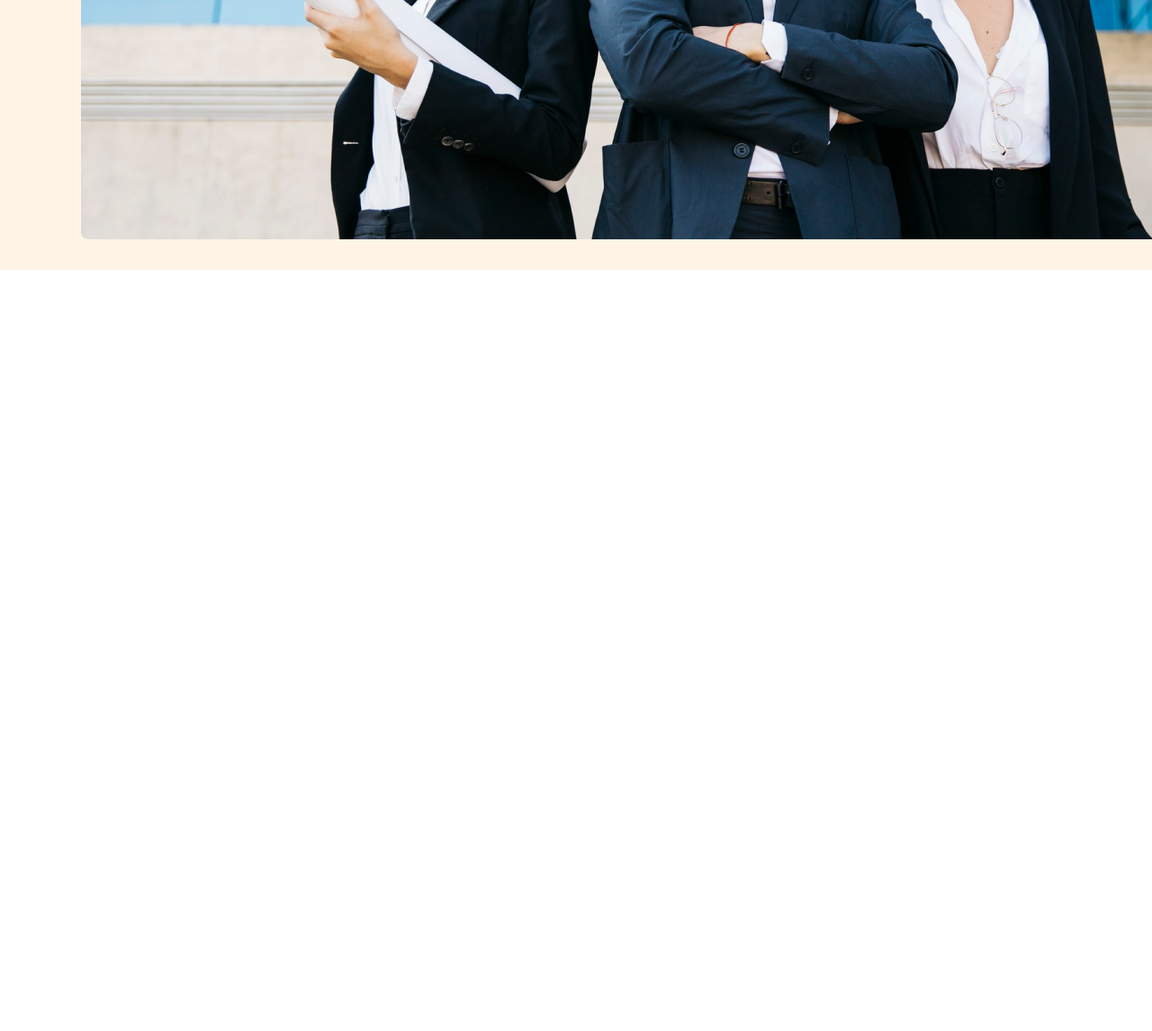
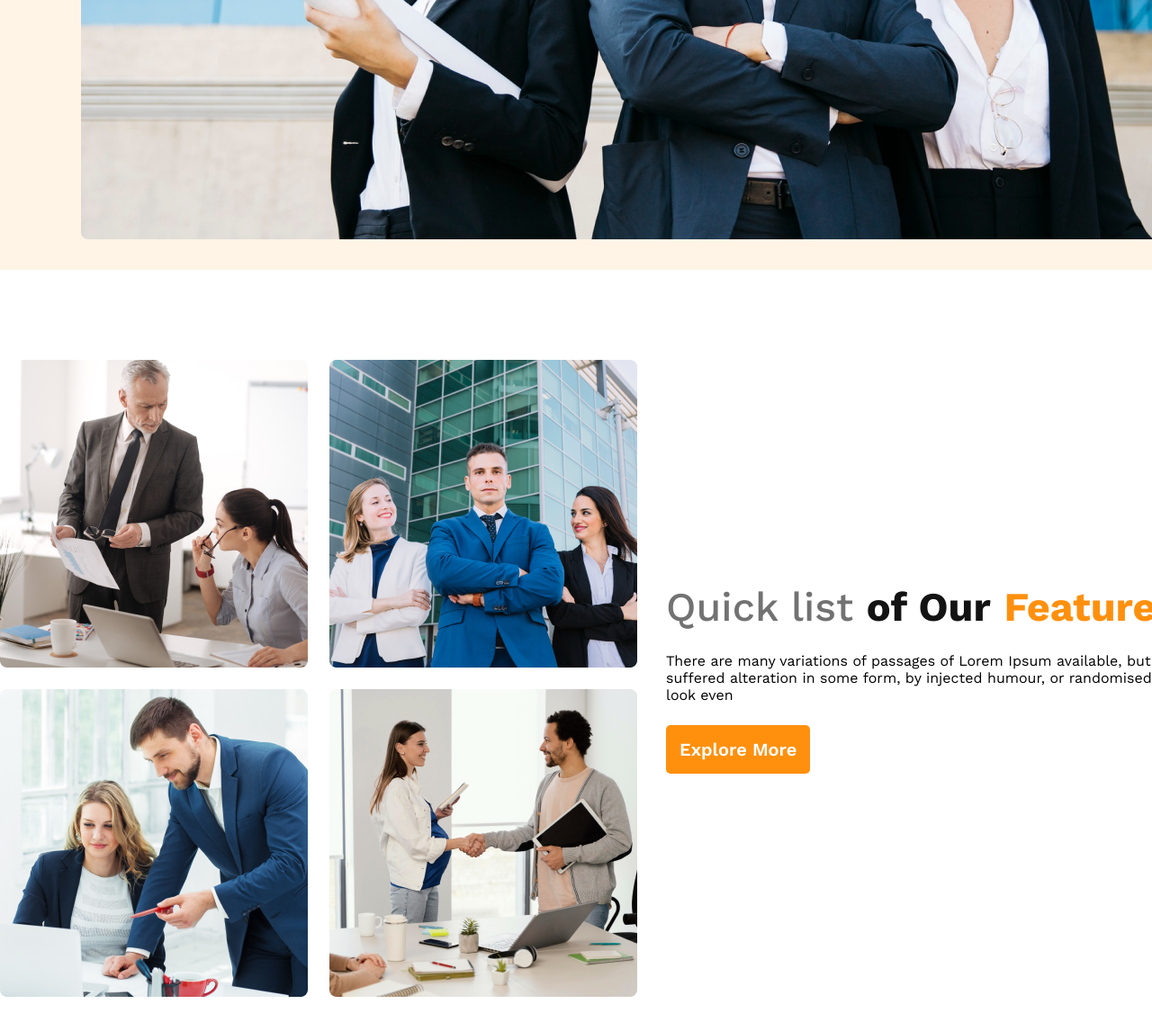
Before and after one commit to mahmudul-noman/g3-architects, a plain HTML site: page index.html in a window 1280 px wide. Shown: the part 1009-2155 px from the top of the page at 90% size. Before the commit the page ends 1309 px from the top, so only its background shows below. Drawn offline with nearby package versions, Linux system fonts and the light colour scheme.

Commit message:
added team section

```diff
--- a/index.html
+++ b/index.html
@@ -40,6 +40,22 @@
 
     <main> <!-- main area start -->
 
+    <!-- Quick list of Our Features start  -->
+    <section class="team-wrapper">
+        <div class="team-img">
+            <img src="./images/team1.png" alt="">
+            <img src="./images/team2.png" alt="">
+            <img src="./images/team3.png" alt="">
+            <img src="./images/team4.png" alt="">
+        </div>
+        <div class="team-text">
+            <h3>Quick list <span>of Our</span> <span class="fea-color">Features</span> </h3>
+            <p>There are many variations of passages of Lorem Ipsum available, but the majority have suffered alteration in some form, by injected humour, or randomised words which don't look even</p>
+            <button class="btn-primary">Explore More</button>
+        </div>
+    </section>
+    <!-- Quick list of Our Features end  -->
+
     </main> <!-- main area start -->
 
     <!-- footer area start -->
--- a/styles/style.css
+++ b/styles/style.css
@@ -1,6 +1,10 @@
 *{
     margin: 0;
     font-family: 'Work Sans';
+}
+main{
+    width: 1440px;
+    margin: 0 auto;
 }
 .btn-primary {
     font-weight: 600;
@@ -13,7 +17,7 @@
     cursor: pointer;
 }
 
-/* header style */
+/* header styles */
 .header-area {
     background: rgba(255, 144, 14, 0.1);
     padding: 30px 90px;
@@ -44,13 +48,13 @@
     padding-bottom: 50px;
     padding: 100px 200px 50px 200px;
 }
-.header-text p{
+.header-text p {
     padding: 30px 0px;
     font-weight: 400;
     font-size: 16px;
     color: #727272;
 }
-.header-title{
+.header-title {
     font-weight: 700;
     font-size: 64px;
     color: #131313;
@@ -59,3 +63,33 @@
     display: block;
     text-align: center;
 }
+
+/* team styles */
+.team-wrapper {
+    display: flex;
+    align-items: center;
+    padding: 100px 0px;
+}
+.team-img {
+    display: grid;
+    grid-template-columns: repeat(2, 1fr);
+    gap: 24px;
+}
+.team-text {
+    margin-left: 2em;
+}
+.team-text h3 {
+    font-weight: 500;
+    font-size: 45px;
+    color: #727272;
+}
+.team-text h3 > span {
+    font-weight: 700;
+    color: #131313;
+}
+.team-text .fea-color {
+    color: #FF900E;
+}
+.team-text p {
+    padding: 24px 0px;
+}
```
